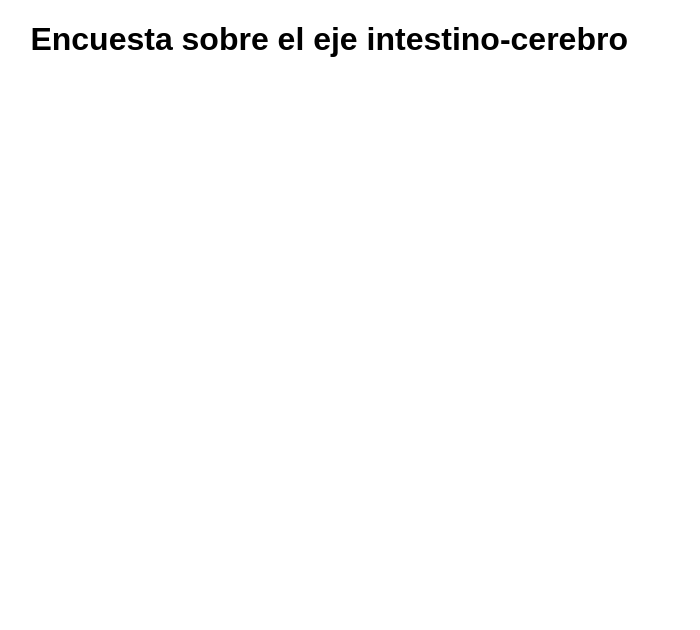
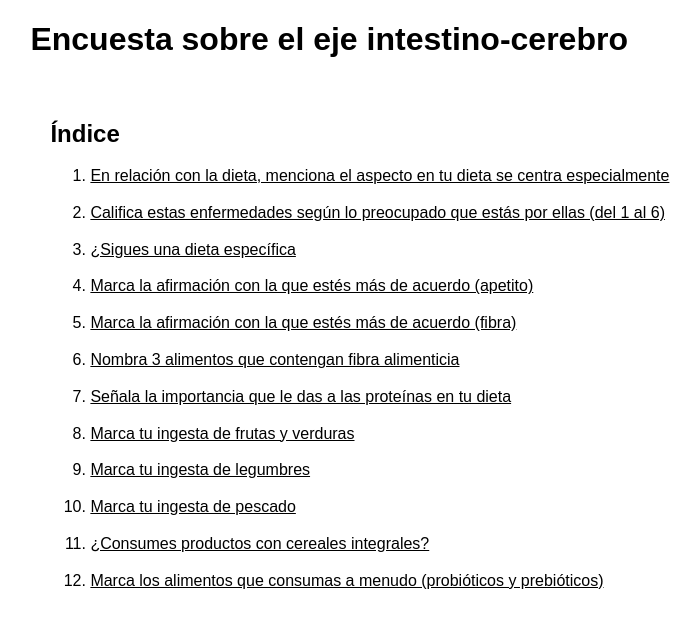
Before and after one commit to jgarrote8/2TICpro-invest, a plain HTML site: page proyectos/2/survey.html in a window 1280 px wide. Shown: the whole page, without its empty margins (8-708 px from the left). Drawn offline with Linux system fonts and the light colour scheme.

Commit message:
Actualización de encuestas/2/survey.html
Añadido del índice. Cambio de ruta a los favicons para corregir el error.

```diff
--- a/proyectos/2/survey.html
+++ b/proyectos/2/survey.html
@@ -12,10 +12,8 @@
   <meta property="og:url" content="">
   <meta property="og:image" content="">
 
-
-  <link rel="manifest" href="../site.webmanifest">
-  <link rel="shortcut icon" href="../favicon.ico" type="image/x-icon">
-  <link rel="apple-touch-icon" href="../icon.png">
+  <link rel="shortcut icon" href="../../favicon.ico" type="image/x-icon">
+  <link rel="apple-touch-icon" href="../../icon.png">
   <!-- Place favicon.ico in the root directory -->
 
   <link rel="stylesheet" href="../../css/normalize.css">
@@ -29,10 +27,47 @@
           padding-left: clamp(2%, 3%, 5%);
           padding-right: clamp(2%, 3%, 5%);
       }
+      p{
+          font-size: 11pt;
+      }
+      table{
+          display: flex;
+          flex-flow: column nowrap;
+      }
+      section.index{
+        box-sizing: border-box;
+        padding: min(20px, 2%);
+      }
+      section.index a{
+          text-decoration: underline;
+          color: black;
+      }
   </style>
 </head>
 <body>
     <h1>Encuesta sobre el eje intestino-cerebro</h1>
 
+    <section class="index">
+        <h2>Índice</h2>
+            <ol>
+                <li><a href="#q1">En relación con la dieta, menciona el aspecto en tu dieta se centra especialmente</a></li><br>
+                <li><a href="#q2">Califica estas enfermedades según lo preocupado que estás por ellas (del 1 al 6)</a></li><br>
+                <li><a href="#q3">¿Sigues una dieta específica</a></li><br>
+                <li><a href="#q4">Marca la afirmación con la que estés más de acuerdo (apetito)</a></li><br>
+                <li><a href="#q5">Marca la afirmación con la que estés más de acuerdo (fibra)</a></li><br>
+                <li><a href="#q6">Nombra 3 alimentos que contengan fibra alimenticia</a></li><br>
+                <li><a href="#q7">Señala la importancia que le das a las proteínas en tu dieta</a></li><br>
+                <li><a href="#q8">Marca tu ingesta de frutas y verduras</a></li><br>
+                <li><a href="#q9">Marca tu ingesta de legumbres</a></li><br>
+                <li><a href="#q10">Marca tu ingesta de pescado</a></li><br>
+                <li><a href="#q11">¿Consumes productos con cereales integrales?</a></li><br>
+                <li><a href="#q12">Marca los alimentos que consumas a menudo (probióticos y prebióticos)</a></li>
+            </ol>
+    </section>
+
+    <section id="q1">
+        <!--Usar Chart.js https://www.chartjs.org/-->
+    </section>
+
 </body>
 </html>
```
